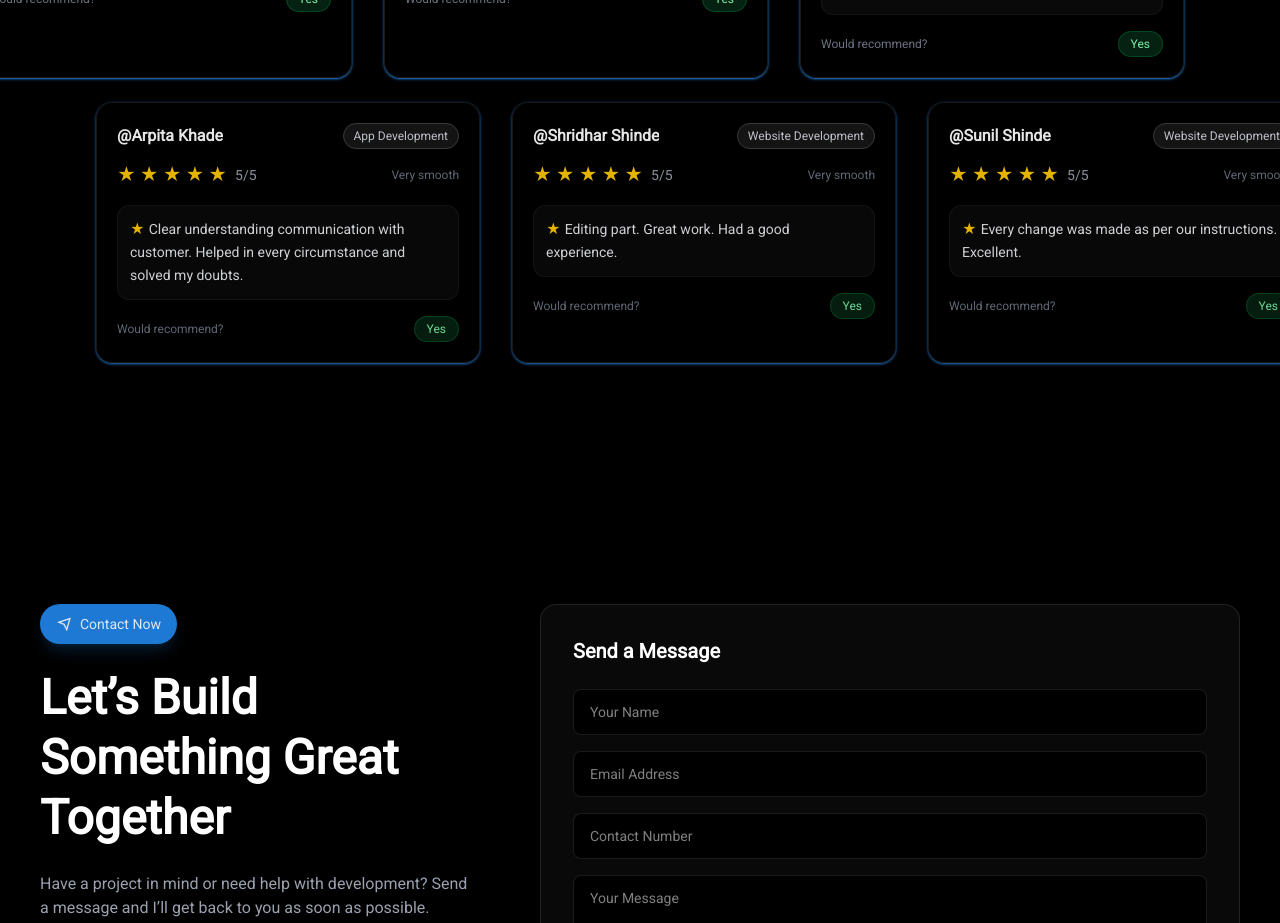
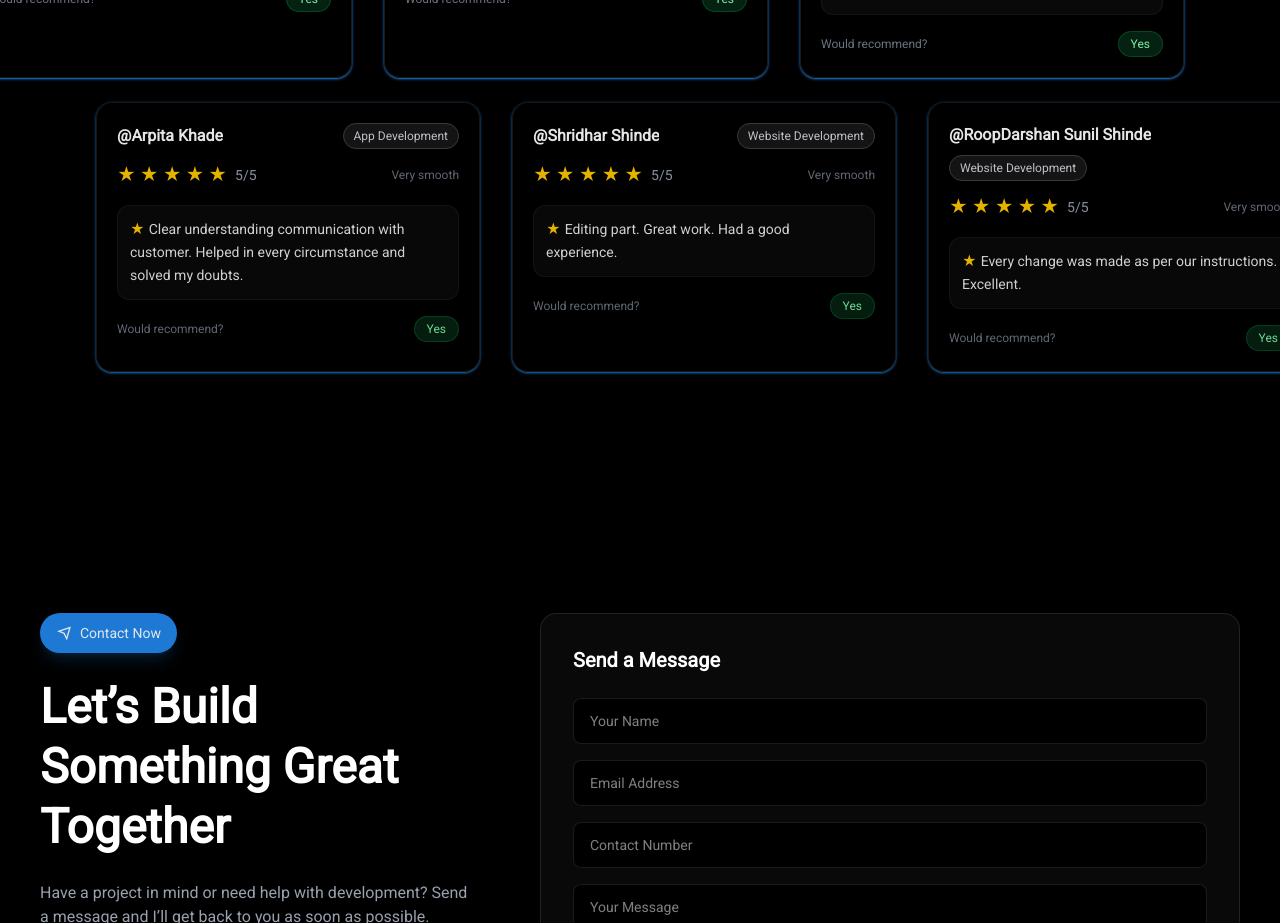
Before and after one commit to shaikhsiddique/SmartEdge, a React (Vite) app in the folder Frontend/: page / in a window 1280 px wide. Shown: the part 5340-6263 px from the top of the page. Built offline with nearby package versions, Linux system fonts and the light colour scheme.

Commit message:
Review Updated

```diff
--- a/Frontend/src/SubPages/Review.jsx
+++ b/Frontend/src/SubPages/Review.jsx
@@ -51,7 +51,7 @@ function Review() {
       recommend: "Yes",
     },
     {
-      clientName: "Sunil Shinde",
+      clientName: "RoopDarshan Sunil Shinde",
       service: "Website Development",
       overallExperience: { rating: 5, label: "Very smooth" },
       satisfaction: { rating: 5, label: "Very satisfied" },
```
